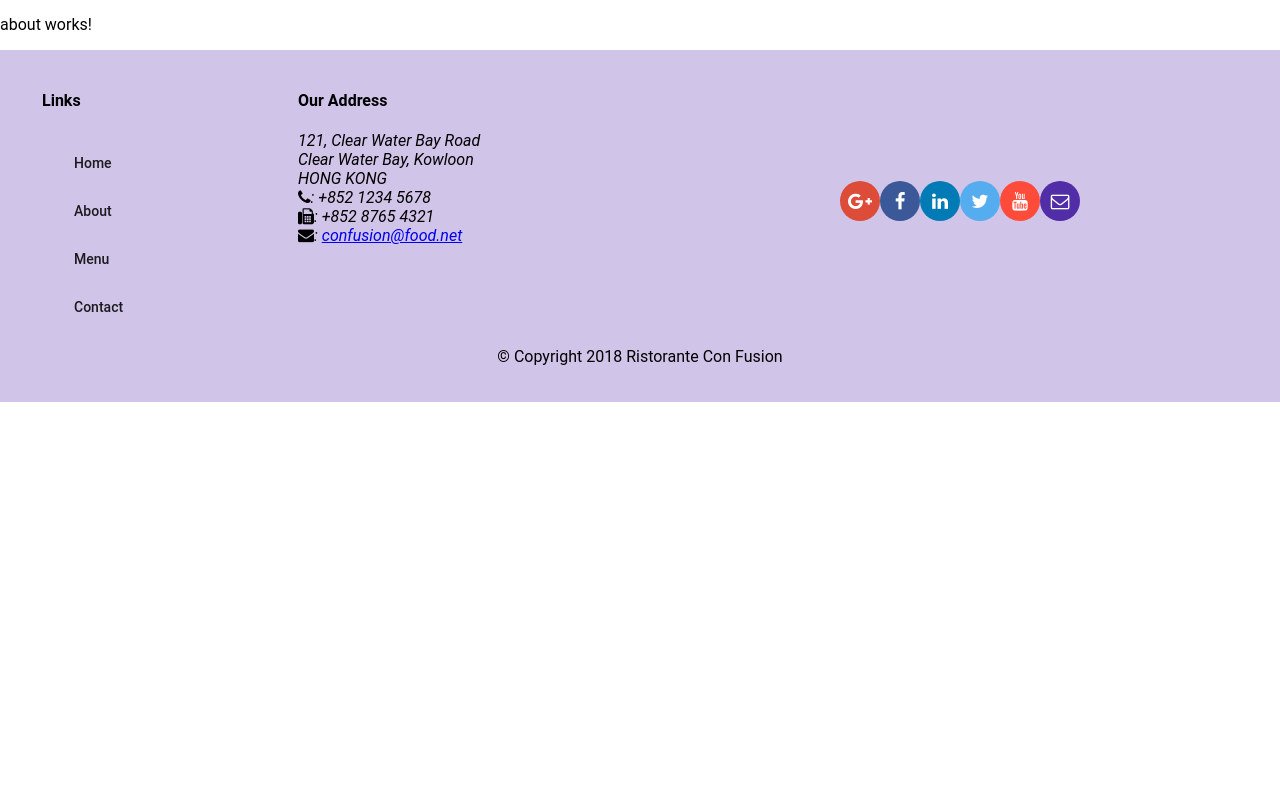
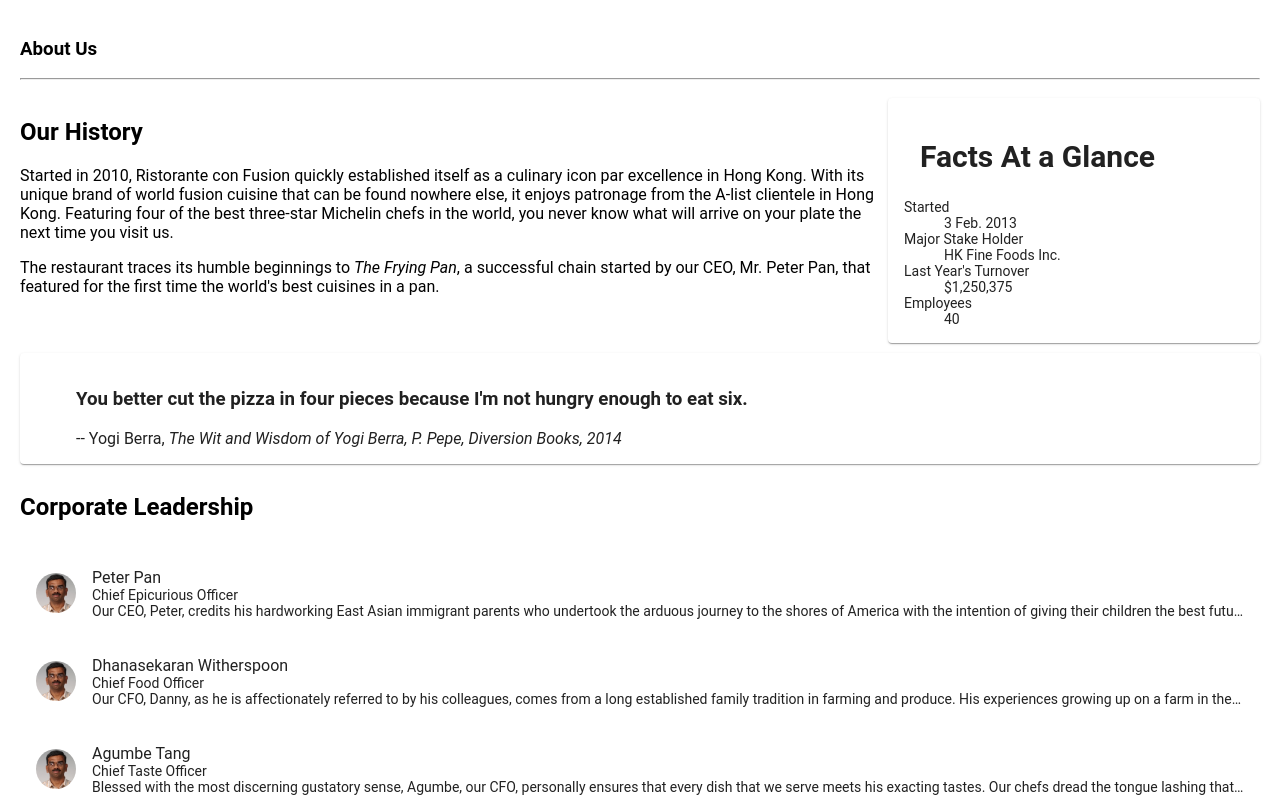
Before and after one commit to barathkumar2699/angular, an Angular app: page /about in a window 1280 px wide. Shown: the part 340-1140 px from the top of the page. Before the commit the page ends 800 px from the top, so only its background shows below. Built offline with nearby package versions, Linux system fonts and the light colour scheme.

Commit message:
Assignment2

```diff
--- a/src/app/about/about.component.html
+++ b/src/app/about/about.component.html
@@ -1,3 +1,74 @@
-<p>
-  about works!
-</p>
+<div class="container"
+fxLayout="column"
+fxLayoutGap="10px">
+
+  <div fxFlex>
+      <div>
+        <h3>About Us</h3>
+        <hr>
+      </div>
+  </div>
+
+  <div fxFlex>
+    <div fxLayout="column" fxLayout.gt-sm="row">
+      <div fxFlex="70">
+        <h2>Our History</h2>
+        <p>Started in 2010, Ristorante con Fusion quickly established itself as a culinary icon par excellence in Hong Kong. With its unique brand of world fusion cuisine that can be found nowhere else, it enjoys patronage from the A-list clientele in Hong Kong.  Featuring four of the best three-star Michelin chefs in the world, you never know what will arrive on your plate the next time you visit us.</p>
+        <p>The restaurant traces its humble beginnings to <em>The Frying Pan</em>, a successful chain started by our CEO, Mr. Peter Pan, that featured for the first time the world's best cuisines in a pan.</p>
+      </div>
+      <div fxFlex="30">
+        <mat-card>
+          <mat-card-header>
+            <mat-card-title>
+              <h2>Facts At a Glance</h2>
+            </mat-card-title>
+          </mat-card-header>
+          <mat-card-content>
+            <dl>
+              <dt>Started</dt>
+              <dd>3 Feb. 2013</dd>
+              <dt>Major Stake Holder</dt>
+              <dd>HK Fine Foods Inc.</dd>
+              <dt>Last Year's Turnover</dt>
+              <dd>$1,250,375</dd>
+              <dt>Employees</dt>
+              <dd>40</dd>
+            </dl>
+          </mat-card-content>
+        </mat-card>
+      </div>
+    </div>
+  </div>
+
+  <div fxFlex>
+    <mat-card>
+      <blockquote>
+        <h3>You better cut the pizza in four pieces because
+            I'm not hungry enough to eat six.</h3>
+        <footer>-- Yogi Berra,
+          <cite>The Wit and Wisdom of Yogi Berra,
+                P. Pepe, Diversion Books, 2014</cite>
+        </footer>
+      </blockquote>
+    </mat-card>
+  </div>
+
+
+  <div fxFlex>
+    <h2>Corporate Leadership</h2>
+    <mat-list>
+      <mat-list-item *ngFor="let leader of leaders">
+        <img mat-list-avatar src={{leader.image}} alt={{leader.name}}>
+        <p mat-line>
+          <span> {{leader.name}}</span>
+        </p>
+        <p mat-line>
+          <span> {{leader.designation}}</span>
+        </p>
+        <p mat-line>
+          <span> {{leader.description}}</span>
+        </p>
+      </mat-list-item>
+    </mat-list>
+  </div>
+</div>
--- a/src/app/about/about.component.ts
+++ b/src/app/about/about.component.ts
@@ -1,4 +1,8 @@
 import { Component, OnInit } from '@angular/core';
+
+
+import { Leader } from '../shared/leader';
+import { LeaderService } from '../services/leader.service';
 
 @Component({
   selector: 'app-about',
@@ -7,9 +11,12 @@
 })
 export class AboutComponent implements OnInit {
 
-  constructor() { }
+  leaders:Leader[];
+
+  constructor(private leaderService:LeaderService) { }
 
   ngOnInit() {
+    this.leaders=this.leaderService.getLeaders();
   }
 
 }
--- a/src/app/app.module.ts
+++ b/src/app/app.module.ts
@@ -21,6 +21,7 @@
 
 import {DishService} from './services/dish.service';
 import {PromotionService} from './services/promotion.service';
+import {LeaderService} from './services/leader.service'
 
 import { AppRoutingModule } from './app-routing/app-routing.module';
 
@@ -49,7 +50,8 @@
     AppRoutingModule
   ],
   providers: [DishService,
-  PromotionService],
+  PromotionService,
+  LeaderService],
   bootstrap: [AppComponent]
 })
 export class AppModule { }
--- a/src/app/header/header.component.html
+++ b/src/app/header/header.component.html
@@ -1,7 +1,7 @@
 <mat-toolbar color="primary">
   <span><img src="/assets/images/logo.png" height=30 width=41></span>
   <a mat-button routerLink="/home" routerLinkActive="active"><span class="fa fa-home fa-lg"></span> Home</a>
-  <a mat-button><span class="fa fa-info fa-lg" routerLinkActive="active"></span> About</a>
+  <a mat-button routerLink="/about" routerLinkActive="active"><span class="fa fa-info fa-lg" ></span> About</a>
   <a mat-button routerLink="/menu" routerLinkActive="active"><span class="fa fa-list fa-lg"></span> Menu</a>
   <a mat-button routerLink="/contactus" routerLinkActive="active"><span class="fa fa-address-card fa-lg"></span> Contact</a>
 </mat-toolbar>
--- a/src/app/home/home.component.html
+++ b/src/app/home/home.component.html
@@ -33,4 +33,17 @@
   </mat-card-content>
 </mat-card>
 
+<mat-card *ngIf="leader" fxFlex>
+  <mat-card-header>
+    <div mat-card-avatar></div>
+    <mat-card-title>
+      <h3>{{leader.name | uppercase}}</h3>
+    </mat-card-title>
+  </mat-card-header>
+  <img mat-card-image src={{leader.image}} alt={{leader.name}}>
+  <mat-card-content>
+    <p>{{leader.description}}
+    </p>
+  </mat-card-content>
+</mat-card>
 </div>
--- a/src/app/home/home.component.ts
+++ b/src/app/home/home.component.ts
@@ -4,6 +4,8 @@
 import { DishService } from '../services/dish.service';
 import { Promotion } from '../shared/promotion';
 import { PromotionService } from '../services/promotion.service';
+import { LeaderService } from '../services/leader.service';
+import { Leader } from '../shared/leader';
 
 @Component({
   selector: 'app-home',
@@ -14,12 +16,16 @@
 
   dish:Dish
   promotion:Promotion;
+  leader:Leader;
   constructor(private dishservice: DishService,
-    private promotionservice: PromotionService) { }
+    private promotionservice: PromotionService,
+    private leaderService:LeaderService
+    ) { }
 
   ngOnInit() {
     this.dish = this.dishservice.getFeaturedDish();
     this.promotion = this.promotionservice.getFeaturedPromotion();
+    this.leader=this.leaderService.getFeaturedLeader();
   }
 
 }
--- /dev/null
+++ b/src/app/services/leader.service.ts
@@ -0,0 +1,21 @@
+import { Injectable } from '@angular/core';
+import { Leader } from '../shared/leader';
+import { LEADERS } from '../shared/leaders';
+
+@Injectable()
+export class LeaderService {
+
+  constructor() { }
+
+  getLeaders(): Leader[] {
+    return LEADERS;
+  }
+
+  getLeader(id: number): Leader {
+    return LEADERS.filter((leader) => (leader.id === id))[0];
+  }
+
+  getFeaturedLeader(): Leader {
+    return LEADERS.filter((leader) => leader.featured)[0];
+  }
+}
--- /dev/null
+++ b/src/app/shared/leader.ts
@@ -0,0 +1,9 @@
+export class Leader{
+    id: number;
+    name: string;
+    image: string;
+    designation: string;
+    abbr: string;
+    featured: boolean;
+    description: string;
+}
--- /dev/null
+++ b/src/app/shared/leaders.ts
@@ -0,0 +1,44 @@
+import { Leader } from './leader';
+
+export const LEADERS: Leader[] = [
+    {
+      id: 0,
+      name: 'Peter Pan',
+      image: '/assets/images/alberto.png',
+      designation: 'Chief Epicurious Officer',
+      abbr: 'CEO',
+      featured: false,
+      // tslint:disable-next-line:max-line-length
+      description: 'Our CEO, Peter, credits his hardworking East Asian immigrant parents who undertook the arduous journey to the shores of America with the intention of giving their children the best future. His mother\'s wizardy in the kitchen whipping up the tastiest dishes with whatever is available inexpensively at the supermarket, was his first inspiration to create the fusion cuisines for which The Frying Pan became well known. He brings his zeal for fusion cuisines to this restaurant, pioneering cross-cultural culinary connections.'
+    },
+    {
+      id: 1,
+      name: 'Dhanasekaran Witherspoon',
+      image: '/assets/images/alberto.png',
+      designation: 'Chief Food Officer',
+      abbr: 'CFO',
+      featured: false,
+      // tslint:disable-next-line:max-line-length
+      description: 'Our CFO, Danny, as he is affectionately referred to by his colleagues, comes from a long established family tradition in farming and produce. His experiences growing up on a farm in the Australian outback gave him great appreciation for varieties of food sources. As he puts it in his own words, Everything that runs, wins, and everything that stays, pays!'
+    },
+    {
+      id: 2,
+      name: 'Agumbe Tang',
+      image: '/assets/images/alberto.png',
+      designation: 'Chief Taste Officer',
+      abbr: 'CTO',
+      featured: false,
+      // tslint:disable-next-line:max-line-length
+      description: 'Blessed with the most discerning gustatory sense, Agumbe, our CFO, personally ensures that every dish that we serve meets his exacting tastes. Our chefs dread the tongue lashing that ensues if their dish does not meet his exacting standards. He lives by his motto, You click only if you survive my lick.'
+    },
+    {
+      id: 3,
+      name: 'Alberto Somayya',
+      image: '/assets/images/alberto.png',
+      designation: 'Executive Chef',
+      abbr: 'EC',
+      featured: true,
+      // tslint:disable-next-line:max-line-length
+      description: 'Award winning three-star Michelin chef with wide International experience having worked closely with whos-who in the culinary world, he specializes in creating mouthwatering Indo-Italian fusion experiences. He says, Put together the cuisines from the two craziest cultures, and you get a winning hit! Amma Mia!'
+    }
+];
```
Also changed, not shown: 1 other file (tests, documents, lock files or other folders).
